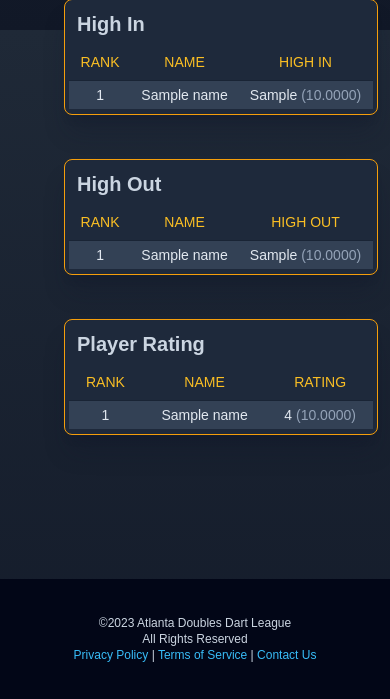
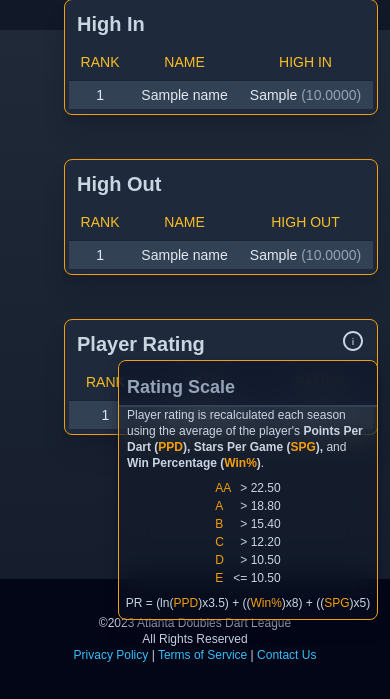
Before and after one commit to b-isfor-basic/ADDL-new, a Django app: template templates/scores/standings.html in a window 390 px wide. Shown: the part 1747-2446 px from the top of the page. Run offline with Django 4.2, Linux system fonts and the light colour scheme; data comes from the database, SQL or seed files in the repository; tables that the repository leaves empty hold one stand-in row (values such as "Sample post"); the template is opened without the code that fills it: values that come from a table or form of the project are taken from there, most other values are stand-ins (such as "Sample title", 1, 10 or a date in 2020); parts of the project's set-up code (start-up, migrations or seed data) failed here and were passed over; some libraries are stand-ins or nearby versions; some web fonts are replaced.

Commit message:
Add rating breakpoints to Standings page Fixes #154

```diff
--- a/package.json
+++ b/package.json
@@ -23,10 +23,13 @@
     "tailwindcss": "^3.3.6"
   },
   "name": "addl",
-  "version": "1.0.1",
+  "version": "1.2.2",
   "main": "tailwind.config.js",
   "repository": {
     "type": "git",
     "url": "git+https://github.com/b-isfor-basic/ADDL-new.git"
+  },
+  "bugs": {
+    "url": "https://github.com/b-isfor-basic/ADDL-new/issues"
   }
 }
--- a/templates/scores/standings.html
+++ b/templates/scores/standings.html
@@ -95,7 +95,7 @@
                 </table>
             </div>
         </div>
-        <div class="w-full col-span-1 md:col-start-2 mb-10 justify-center items-center rounded-lg shadow-xl bg-slate-800 shadow-slate-900/30 border border-amber-500 p-1">
+        <div class="w-full col-span-1 md:col-start-2 mb-10 justify-center items-center rounded-lg shadow-xl bg-slate-800 shadow-slate-900/30 border border-amber-500 p-1 overflow-y-auto">
             <h3 class="text-slate-300 text-xl md:text-2xl font-black p-2 leading-6">Doubles Points</h3>
             <div class="w-full">
                 <table class="p-1 w-full text-slate-400">
@@ -108,7 +108,7 @@
                 </table>
             </div>
         </div>
-        <div class="w-full col-span-1 md:col-start-3 mb-10 justify-center items-center rounded-lg shadow-xl bg-slate-800 shadow-slate-900/30 border border-amber-500 p-1">
+        <div class="w-full col-span-1 md:col-start-3 mb-10 justify-center items-center rounded-lg shadow-xl bg-slate-800 shadow-slate-900/30 border border-amber-500 p-1 overflow-y-auto">
             <h3 class="text-slate-300 text-xl md:text-2xl font-black p-2 leading-6">Total Points</h3>
             <div class="w-full">
                 <table class="p-1 w-full">
@@ -123,7 +123,7 @@
         </div>
     </div>
     <div class="grid grid-flow-row md:grid-flow-col md:grid-cols-3 px-1 w-full gap-1 md:gap-6 justify-items-center content-center">
-        <div class="w-full col-span-1 md:col-start-1 mb-10 justify-center items-center rounded-lg shadow-xl bg-slate-800 shadow-slate-900/30 border border-amber-500 p-1">
+        <div class="w-full col-span-1 md:col-start-1 mb-10 justify-center items-center rounded-lg shadow-xl bg-slate-800 shadow-slate-900/30 border border-amber-500 p-1 overflow-y-auto">
             <h3 class="text-slate-300 text-xl md:text-2xl font-black p-2 leading-6">Total Stars</h3>
             <div class="w-full">
                 <table class="p-1 w-full">
@@ -136,7 +136,7 @@
                 </table>
             </div>
         </div>
-        <div class="w-full col-span-1 md:col-start-2 mb-10 justify-center items-center rounded-lg shadow-xl bg-slate-800 shadow-slate-900/30 border border-amber-500 p-1">
+        <div class="w-full col-span-1 md:col-start-2 mb-10 justify-center items-center rounded-lg shadow-xl bg-slate-800 shadow-slate-900/30 border border-amber-500 p-1 overflow-y-auto">
             <h3 class="text-slate-300 text-xl md:text-2xl font-black p-2 leading-6">Avg Stars Per Game</h3>
             <div class="w-full">
                 <table class="p-1 w-full">
@@ -149,7 +149,7 @@
                 </table>
             </div>
         </div>
-        <div class="w-full col-span-1 md:col-start-3 mb-10 justify-center items-center rounded-lg shadow-xl bg-slate-800 shadow-slate-900/30 border border-amber-500 p-1">
+        <div class="w-full col-span-1 md:col-start-3 mb-10 justify-center items-center rounded-lg shadow-xl bg-slate-800 shadow-slate-900/30 border border-amber-500 p-1 overflow-y-auto">
             <h3 class="text-slate-300 text-xl md:text-2xl font-black p-2 leading-6">Total Perfects</h3>
             <div class="w-full">
                 <table class="p-1 w-full">
@@ -164,7 +164,7 @@
         </div>
     </div>
     <div class="grid grid-flow-row md:grid-flow-col md:grid-cols-3 px-1 w-full gap-1 md:gap-6 justify-items-center content-center">
-        <div class="w-full col-span-1 md:col-start-1 mb-10 justify-center items-center rounded-lg shadow-xl bg-slate-800 shadow-slate-900/30 border border-amber-500 p-1">
+        <div class="w-full col-span-1 md:col-start-1 mb-10 justify-center items-center rounded-lg shadow-xl bg-slate-800 shadow-slate-900/30 border border-amber-500 p-1 overflow-y-auto">
             <h3 class="text-slate-300 text-xl md:text-2xl font-black p-2 leading-6">Best Singles 501 Game</h3>
             <div class="w-full">
                 <table class="p-1 w-full">
@@ -177,7 +177,7 @@
                 </table>
             </div>
         </div>
-        <div class="w-full col-span-1 md:col-start-2 mb-10 justify-center items-center rounded-lg shadow-xl bg-slate-800 shadow-slate-900/30 border border-amber-500 p-1">
+        <div class="w-full col-span-1 md:col-start-2 mb-10 justify-center items-center rounded-lg shadow-xl bg-slate-800 shadow-slate-900/30 border border-amber-500 p-1 overflow-y-auto">
             <h3 class="text-slate-300 text-xl md:text-2xl font-black p-2 leading-6">Best Week Singles PPD</h3>
             <div class="w-full">
                 <table class="p-1 w-full">
@@ -190,7 +190,7 @@
                 </table>
             </div>
         </div>
-        <div class="w-full col-span-1 md:col-start-3 mb-10 justify-center items-center rounded-lg shadow-xl bg-slate-800 shadow-slate-900/30 border border-amber-500 p-1">
+        <div class="w-full col-span-1 md:col-start-3 mb-10 justify-center items-center rounded-lg shadow-xl bg-slate-800 shadow-slate-900/30 border border-amber-500 p-1 overflow-y-auto">
             <h3 class="text-slate-300 text-xl md:text-2xl font-black p-2 leading-6">Avg Singles PPD</h3>
             <div class="w-full">
                 <table class="p-1 w-full">
@@ -205,7 +205,7 @@
         </div>
     </div>
     <div class="grid grid-flow-row md:grid-flow-col md:grid-cols-3 px-1 w-full gap-1 md:gap-6 justify-items-center content-center">
-        <div class="w-full col-span-1 md:col-start-1 mb-10 justify-center items-center rounded-lg shadow-xl bg-slate-800 shadow-slate-900/30 border border-amber-500 p-1">
+        <div class="w-full col-span-1 md:col-start-1 mb-10 justify-center items-center rounded-lg shadow-xl bg-slate-800 shadow-slate-900/30 border border-amber-500 p-1 overflow-y-auto">
             <h3 class="text-slate-300 text-xl md:text-2xl font-black p-2 leading-6">High In</h3>
             <div class="w-full">
                 <table class="p-1 w-full">
@@ -218,7 +218,7 @@
                 </table>
             </div>
         </div>
-        <div class="w-full col-span-1 md:col-start-2 mb-10 justify-center items-center rounded-lg shadow-xl bg-slate-800 shadow-slate-900/30 border border-amber-500 p-1">
+        <div class="w-full col-span-1 md:col-start-2 mb-10 justify-center items-center rounded-lg shadow-xl bg-slate-800 shadow-slate-900/30 border border-amber-500 p-1 overflow-y-auto">
             <h3 class="text-slate-300 text-xl md:text-2xl font-black p-2 leading-6">High Out</h3>
             <div class="w-full">
                 <table class="p-1 w-full">
@@ -231,8 +231,39 @@
                 </table>
             </div>
         </div>
-        <div class="w-full col-span-1 md:col-start-3 mb-10 justify-center items-center rounded-lg shadow-xl bg-slate-800 shadow-slate-900/30 border border-amber-500 p-1">
-            <h3 class="text-slate-300 text-xl md:text-2xl font-black p-2 leading-6">Player Rating</h3>
+        <div class="w-full col-span-1 md:col-start-3 mb-10 justify-center items-center rounded-lg shadow-xl bg-slate-800 shadow-slate-900/30 border border-amber-500 p-1 overflow-y-auto">
+            <div class="inline-flex w-full items-center">
+                <div class="flex-grow">
+                    <h3 class="text-slate-300 text-xl md:text-2xl font-black p-2 leading-6">Player Rating</h3>
+                </div>
+                <div class="mr-2 flex-shrink justify-end" x-data="{ open: false }">
+                    <button id="rating_info" class="text-slate-300 hover:text-blue-400 focus:outline-none" @click="open = !open">
+                        <svg xmlns="http://www.w3.org/2000/svg" class="h-6 w-6" fill="currentColor" viewBox="0 0 24 24">
+                            <path d="M0 0h24v24H0z" fill="none"/>
+                            <path
+                                d="M12 2C6.486 2 2 6.486 2 12s4.486 10 10 10 10-4.486 10-10S17.514
+                                2 12 2zm0 18c-4.411 0-8-3.589-8-8s3.589-8
+                                8-8 8 3.589 8 8-3.589 8-8 8zm.5-9h-1v5h1v-5zm0-2h-1v1h1v-1z"/>
+                        </svg>
+                    </button>
+                    <!-- Ratings Popup -->
+                    <div class="absolute right-3 z-40 h-fit w-[260px] contents-center justify-around rounded-lg border border-amber-500 bg-slate-900/30 backdrop-blur-lg shadow-lg shadow-slate-950/50" x-show="open" @click.outside="open = false">
+                        <h4 class="w-full pt-3 pb-1 px-2 bg-slate-900/70 rounded-t-lg text-slate-400 text-start text-lg font-black border-b-2 border-b-slate-700">Rating Scale</h4>
+                        <p class="text-slate-300 pb-2 px-2 text-xs">Player rating is recalculated each season using the average of the player's <strong class="font-semibold">Points Per Dart (<span class="text-amber-500">PPD</span>), Stars Per Game (<span class="text-amber-500">SPG</span>),</strong> and <strong class="font-semibold">Win Percentage (<span class="text-amber-500">Win%</span>)</strong>.</p>
+                        <table class="w-fit mx-auto justify-evenly">
+                            <tbody class="text-xs">
+                                <tr><td class="text-amber-500">AA</td><td class="text-slate-300 text-right">&gt 22.50</td></tr>
+                                <tr><td class="text-amber-500">A</td><td class="text-slate-300 text-right">&gt 18.80</td></tr>
+                                <tr><td class="text-amber-500">B</td><td class="text-slate-300 text-right">&gt 15.40</td></tr>
+                                <tr><td class="text-amber-500">C</td><td class="text-slate-300 text-right">&gt 12.20</td></tr>
+                                <tr><td class="text-amber-500">D</td><td class="text-slate-300 text-right">&gt 10.50</td></tr>
+                                <tr><td class="text-amber-500">E</td><td class="text-slate-300 text-right">&lt= 10.50</td></tr>
+                            </tbody>
+                        </table>
+                        <p class="py-2 text-nowrap text-center text-slate-300 text-xs">PR = (ln(<span class="text-amber-500">PPD</span>)x3.5) + ((<span class="text-amber-500">Win%</span>)x8) + ((<span class="text-amber-500">SPG</span>)x5)</p>
+                    </div>
+                </div>
+            </div>
             <div class="w-full">
                 <table class="p-1 w-full">
                     {% include './stats/table_head.html' with stat_title='Rating' %}
@@ -249,7 +280,7 @@
 
 {% block tab_2_body %}
     <div class="grid grid-flow-row pt-2 md:grid-flow-col md:grid-cols-3 px-1 w-full gap-1 md:gap-6 justify-items-center content-center">
-        <div class="w-full col-span-1 md:col-start-1 mb-10 justify-center items-center rounded-lg shadow-xl bg-slate-800 shadow-slate-900/30 border border-amber-500 p-1">
+        <div class="w-full col-span-1 md:col-start-1 mb-10 justify-center items-center rounded-lg shadow-xl bg-slate-800 shadow-slate-900/30 border border-amber-500 p-1 overflow-y-auto">
             <h3 class="text-slate-300 text-xl md:text-2xl font-black p-2 leading-6">Doubles PPD</h3>
             <div>
                 <table class="p-1 w-full">
@@ -262,7 +293,7 @@
                 </table>
             </div>
         </div>
-        <div class="w-full col-span-1 md:col-start-2 mb-10 justify-center items-center rounded-lg shadow-xl bg-slate-800 shadow-slate-900/30 border border-amber-500 p-1">
+        <div class="w-full col-span-1 md:col-start-2 mb-10 justify-center items-center rounded-lg shadow-xl bg-slate-800 shadow-slate-900/30 border border-amber-500 p-1 overflow-y-auto">
             <h3 class="text-slate-300 text-xl md:text-2xl font-black p-2 leading-6">Best Week Doubles PPD</h3>
             <div class="w-full">
                 <table class="p-1 w-full">
@@ -275,7 +306,7 @@
                 </table>
             </div>
         </div>
-        <div class="w-full col-span-1 md:col-start-3 mb-10 justify-center items-center rounded-lg shadow-xl bg-slate-800 shadow-slate-900/30 border border-amber-500 p-1">
+        <div class="w-full col-span-1 md:col-start-3 mb-10 justify-center items-center rounded-lg shadow-xl bg-slate-800 shadow-slate-900/30 border border-amber-500 p-1 overflow-y-auto">
             <h3 class="text-slate-300 text-xl md:text-2xl font-black p-2 leading-6">Best Doubles 501 Game</h3>
             <div class="w-full">
                 <table class="p-1 w-full">
@@ -290,7 +321,7 @@
         </div>
     </div>
     <div class="grid grid-flow-row md:grid-flow-col md:grid-cols-3 px-1 w-full gap-1 md:gap-6 justify-items-center content-center">
-        <div class="w-full col-span-1 md:col-start-1 mb-10 justify-center items-center rounded-lg shadow-xl bg-slate-800 shadow-slate-900/30 border border-amber-500 p-1">
+        <div class="w-full col-span-1 md:col-start-1 mb-10 justify-center items-center rounded-lg shadow-xl bg-slate-800 shadow-slate-900/30 border border-amber-500 p-1 overflow-y-auto">
             <h3 class="text-slate-300 text-xl md:text-2xl font-black p-2 leading-6">Total Points</h3>
             <div class="w-full">
                 <table class="p-1 w-full">
@@ -303,7 +334,7 @@
                 </table>
             </div>
         </div>
-        <div class="w-full col-span-1 md:col-start-2 mb-10 justify-center items-center rounded-lg shadow-xl bg-slate-800 shadow-slate-900/30 border border-amber-500 p-1">
+        <div class="w-full col-span-1 md:col-start-2 mb-10 justify-center items-center rounded-lg shadow-xl bg-slate-800 shadow-slate-900/30 border border-amber-500 p-1 overflow-y-auto">
             <h3 class="text-slate-300 text-xl md:text-2xl font-black p-2 leading-6">Team Rating</h3>
             <div class="w-full">
                 <table class="p-1 w-full">
```
Also changed, not shown: templates/scores/standings_base.html (added, +18 -0 lines), package-lock.json, src/src/output.css.
